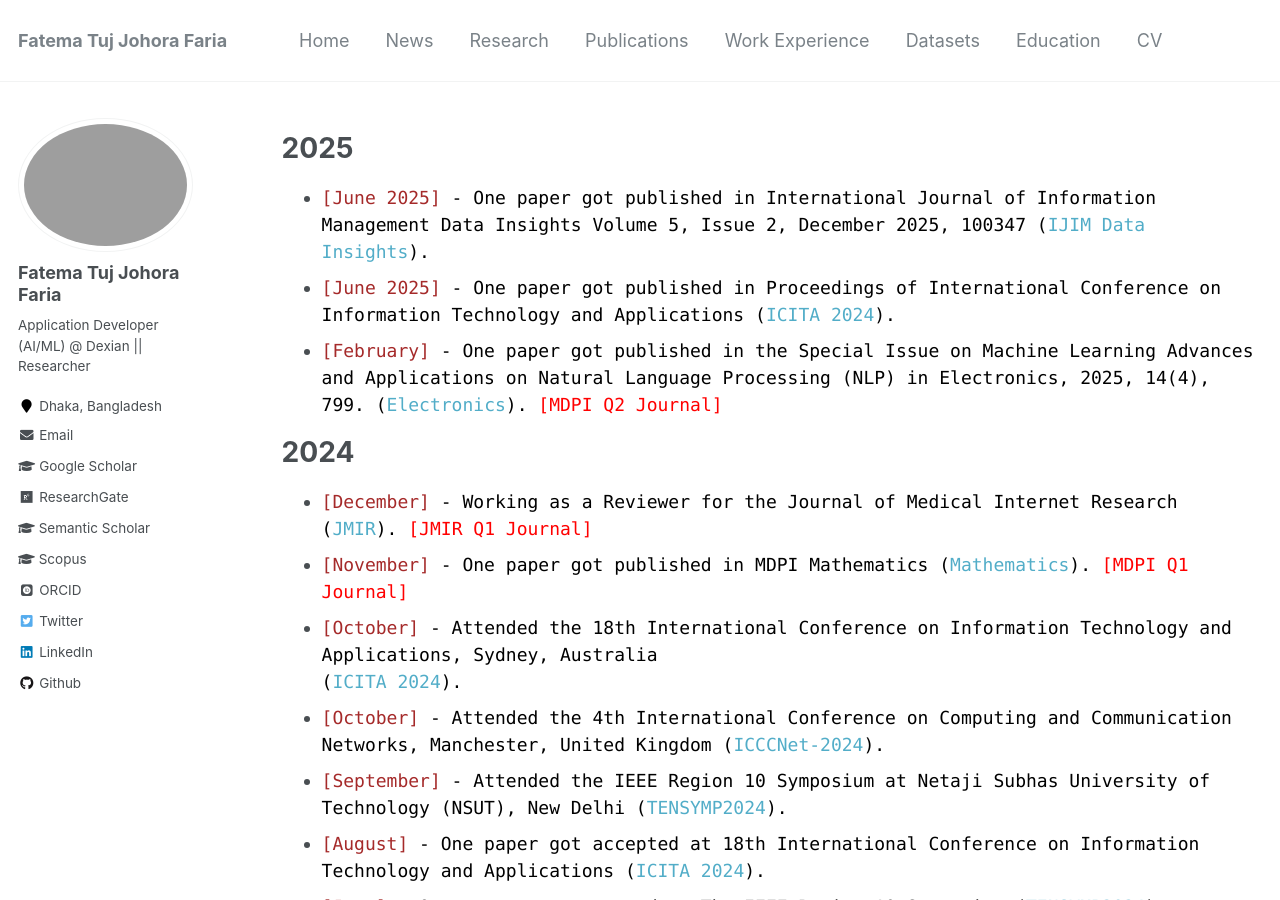
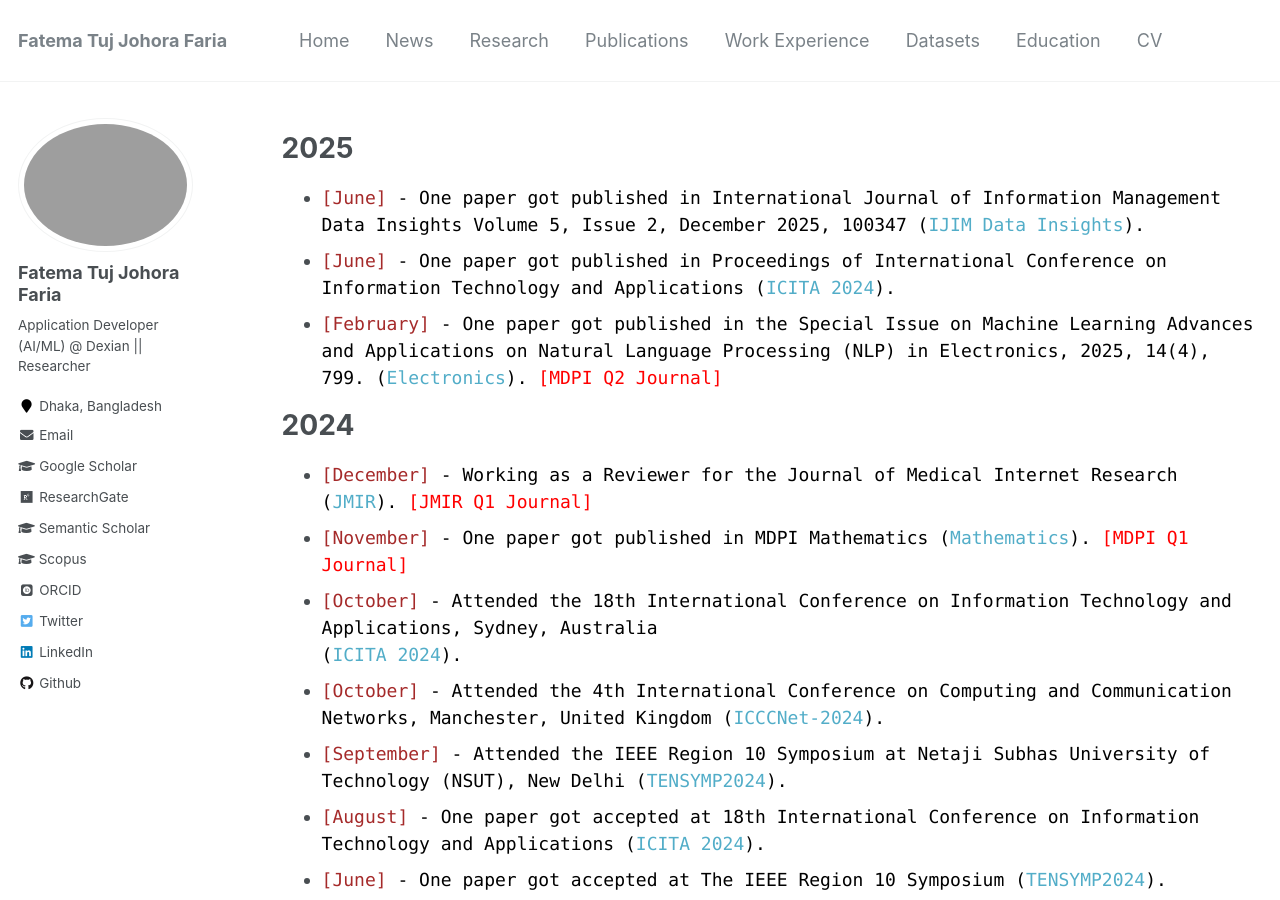
Before and after one commit to fatemafaria142/fatemafaria142.github.io, a Jekyll site: the page built from _pages/news.md, in a window 1280 px wide and 900 px high. Built offline with Jekyll 4.4.1, drawn with Linux system fonts in a browser that asks for light colours; some web fonts are replaced.

Commit message:
Update news

```diff
--- a/_pages/news.md
+++ b/_pages/news.md
@@ -5,9 +5,9 @@
 author_profile: true
 ---
 # 2025
-+ <span style="font-family:Monaco; color:black;"><span style="color:brown">[June 2025]</span> -  One paper got published in International Journal of Information Management Data Insights
++ <span style="font-family:Monaco; color:black;"><span style="color:brown">[June]</span> -  One paper got published in International Journal of Information Management Data Insights
 Volume 5, Issue 2, December 2025, 100347 ([IJIM Data Insights](https://www.sciencedirect.com/journal/international-journal-of-information-management-data-insights)).
-+ <span style="font-family:Monaco; color:black;"><span style="color:brown">[June 2025]</span> -  One paper got published in Proceedings of International Conference on Information Technology and Applications ([ICITA 2024](https://link.springer.com/chapter/10.1007/978-981-96-1758-6_32)).
++ <span style="font-family:Monaco; color:black;"><span style="color:brown">[June]</span> -  One paper got published in Proceedings of International Conference on Information Technology and Applications ([ICITA 2024](https://link.springer.com/chapter/10.1007/978-981-96-1758-6_32)).
 + <span style="font-family:Monaco; color:black;"><span style="color:brown">[February]</span> -  One paper got published in the Special Issue on Machine Learning Advances and Applications on Natural Language Processing (NLP) in Electronics, 2025, 14(4), 799. ([Electronics](https://www.mdpi.com/journal/electronics)). <span style="color:red"> [MDPI Q2 Journal]</span>
 
 # 2024
```
Also changed, not shown: _pages/research.md (+2 -2 lines).
